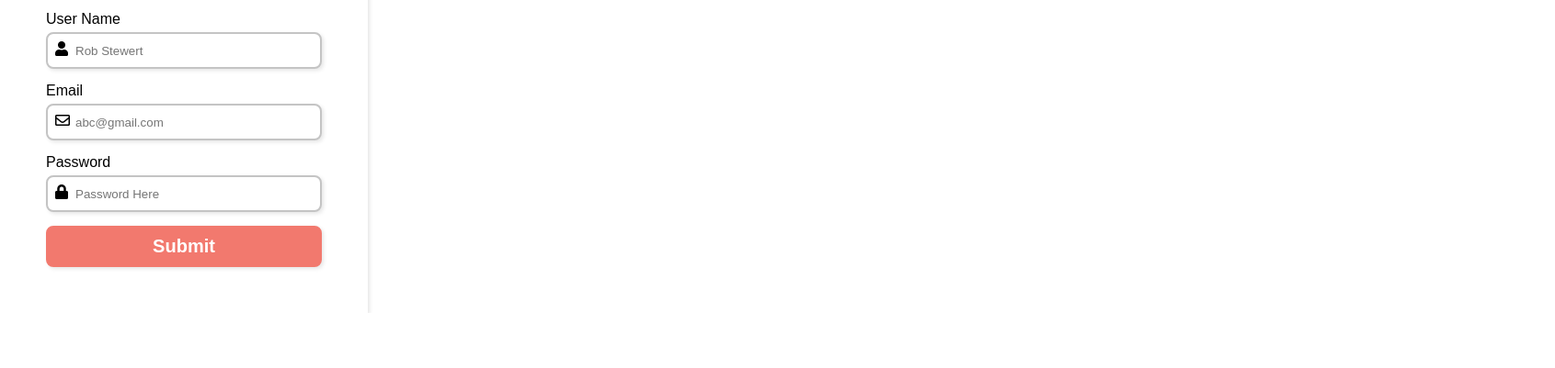
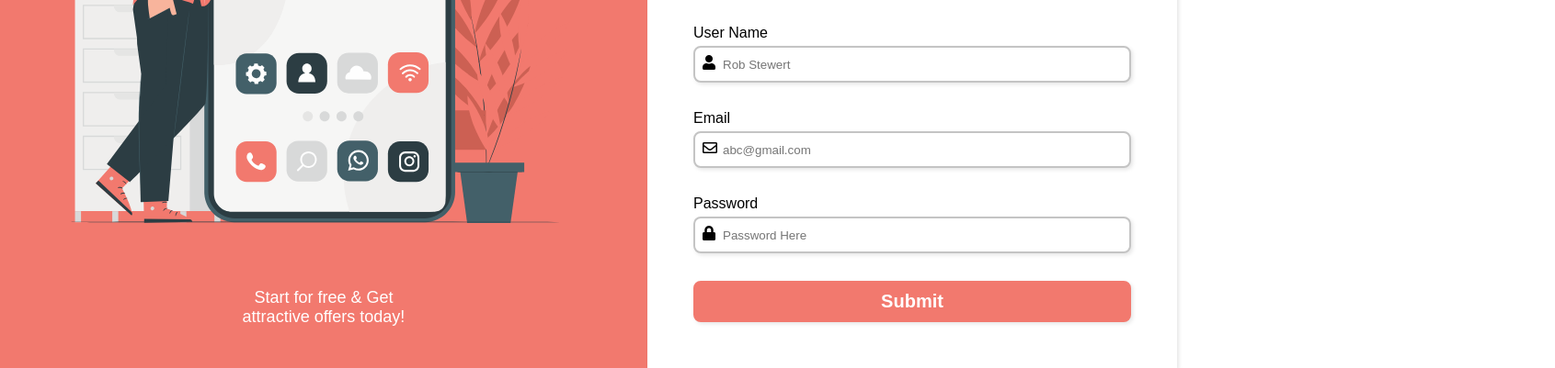
Before and after one commit to saratb/Javascript_Form_Validation, a plain HTML site: page index.html in a window 1280 px wide. Shown: the part 523-924 px from the top of the page at 92% size, 1691 px wide, since content can reach past the window. Before the commit the page ends 864 px from the top, so only its background shows below. Drawn offline with Linux system fonts and the light colour scheme.

Commit message:
Adding time Images - Javascript Part 3

```diff
--- a/index.html
+++ b/index.html
@@ -10,6 +10,17 @@
 
 <body>
   <div class="container">
+
+    <div class="content">
+      <div class="logo">
+        <img src="images/logo.svg" alt="">
+      </div>
+      <div class="image"></div>
+      <div class="text">
+        Start for free & Get <br> attractive offers today!
+      </div>
+
+    </div>
     <form id="form">
 
       <div class="social">
--- a/style.css
+++ b/style.css
@@ -12,15 +12,51 @@ body{
   font-family: sans-serif;
 }
 
+.container{
+  display: flex;
+  flex-direction: row; /* Default Value */
+}
+
 /**
-  *! Styles rules for Section
+  *! Styles rules for Content Section
+**/
+.content{
+  background: #f2796E;
+  width: 55%;
+  min-height: 100vh;
+  padding: 10px 20px;
+  display: flex;
+  flex-direction: column; /* behave like a column */
+  justify-content: space-around; /* make the space around for content section */
+}
+
+.image{
+  background-image: url("./images/illustration.svg");
+  background-repeat: no-repeat;
+  background-size: contain;
+  background-position: center;
+/*  border: 2px solid black; */
+  height: 65%;
+}
+
+.text{
+  text-align: center;
+  color: white;
+  font-size: 18px;
+}
+
+/**
+  *! Styles rules for form Section
 **/
 
 form {
-  max-width: 400px;
+  display: flex;
+  flex-direction: column;
+  justify-content: center;
+  width: 45%;
+  /*max-width: 400px;*/
   box-shadow: 2px 2px 4px rgba(0, 0, 0, 0.1); /* Red, Blue, Green, Opacity */
   padding: 50px;
-
 }
 
 .title{
```
Also changed, not shown: images/illustration.svg (added), images/logo.svg (added).
